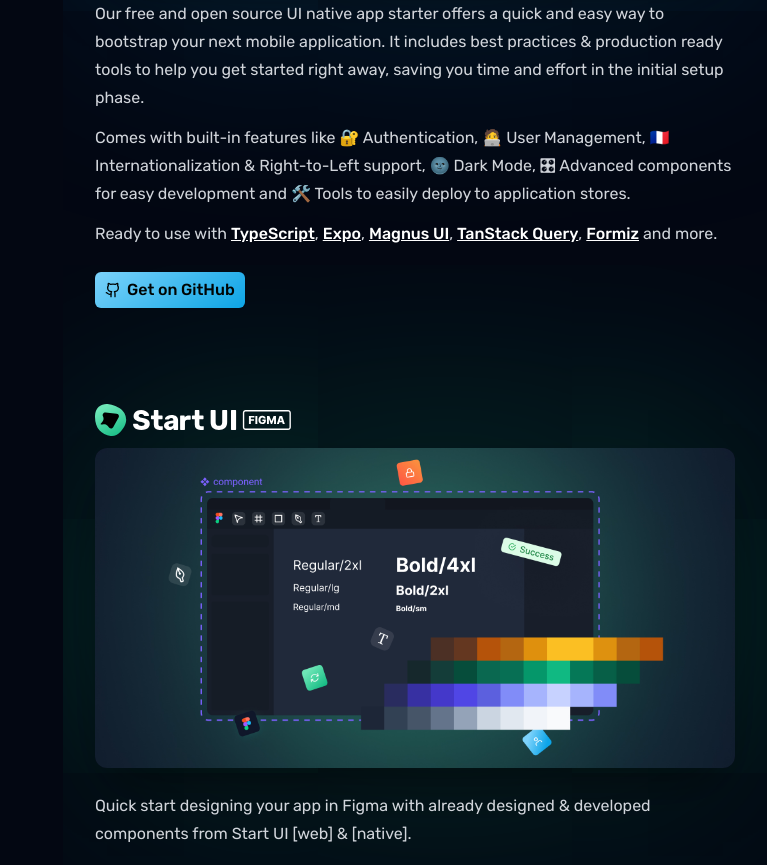
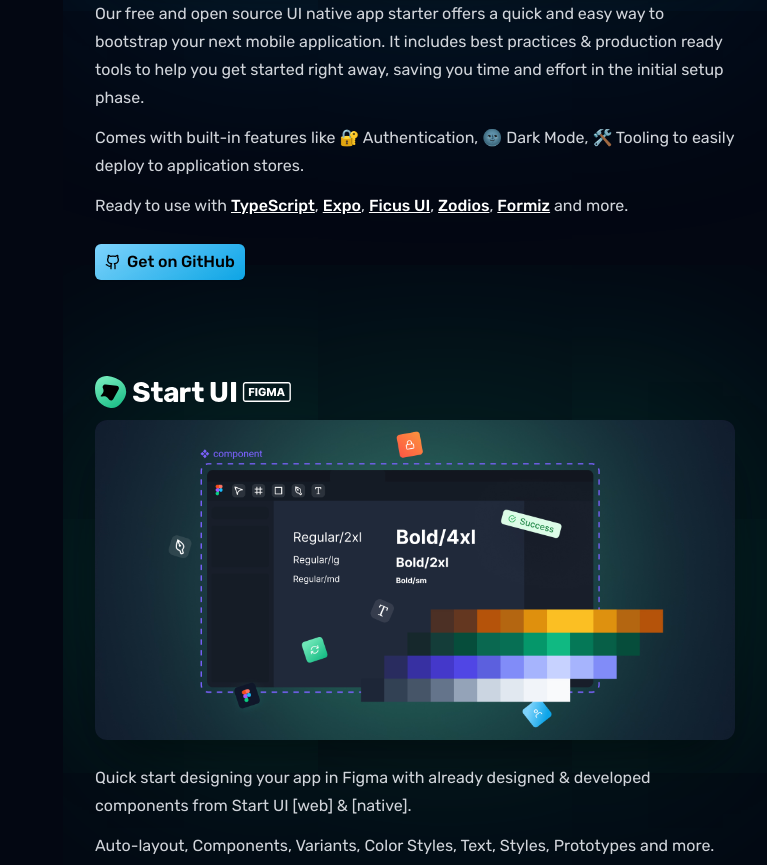
Before and after one commit to BearStudio/start-ui-website, a Next.js app: page / in a window 1280 px wide. Shown: the part 1260-2125 px from the top of the page, without its empty margins (513-1280 px from the left). Built offline with nearby package versions, Linux system fonts and the light colour scheme.

Commit message:
feat: update start-ui native features

```diff
--- a/src/app/page.tsx
+++ b/src/app/page.tsx
@@ -139,10 +139,8 @@
               right away, saving you time and effort in the initial setup phase.
             </p>
             <p>
-              Comes with built-in features like 🔐 Authentication, 🧑‍💻 User
-              Management, 🇫🇷 Internationalization & Right-to-Left support, 🌚
-              Dark Mode, 🎛 Advanced components for easy development and 🛠️
-              Tools to easily deploy to application stores.
+              Comes with built-in features like 🔐 Authentication, 🌚 Dark Mode,
+              🛠️ Tooling to easily deploy to application stores.
             </p>
             <p>
               Ready to use with{' '}
@@ -163,19 +161,19 @@
               </a>
               ,{' '}
               <a
-                href="https://magnus-ui.com/"
+                href="https://ficus-ui.com/"
                 target="_blank"
                 rel="noopener noreferrer"
               >
-                Magnus UI
+                Ficus UI
               </a>
               ,{' '}
               <a
                 target="_blank"
-                href="https://tanstack.com/query/latest"
+                href="https://www.zodios.org/"
                 rel="noopener noreferrer"
               >
-                TanStack Query
+                Zodios
               </a>
               ,{' '}
               <a
```
